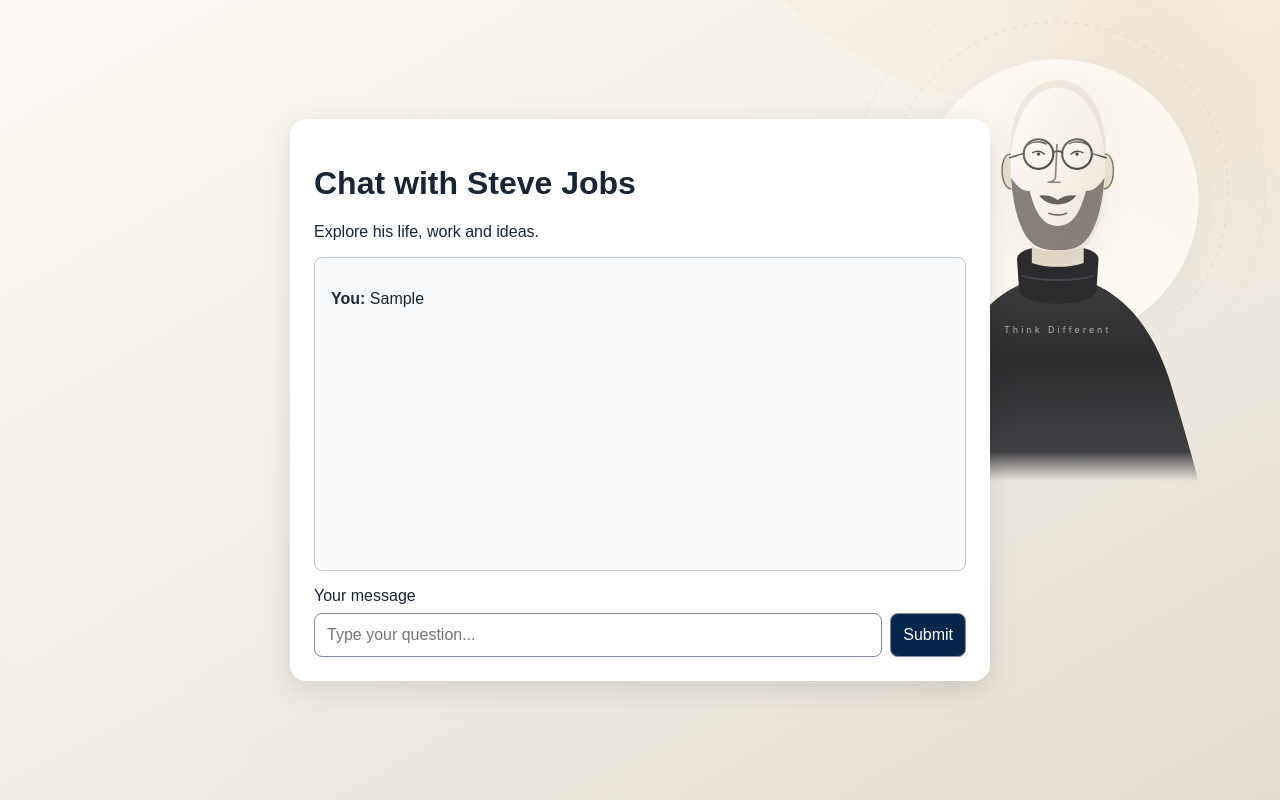
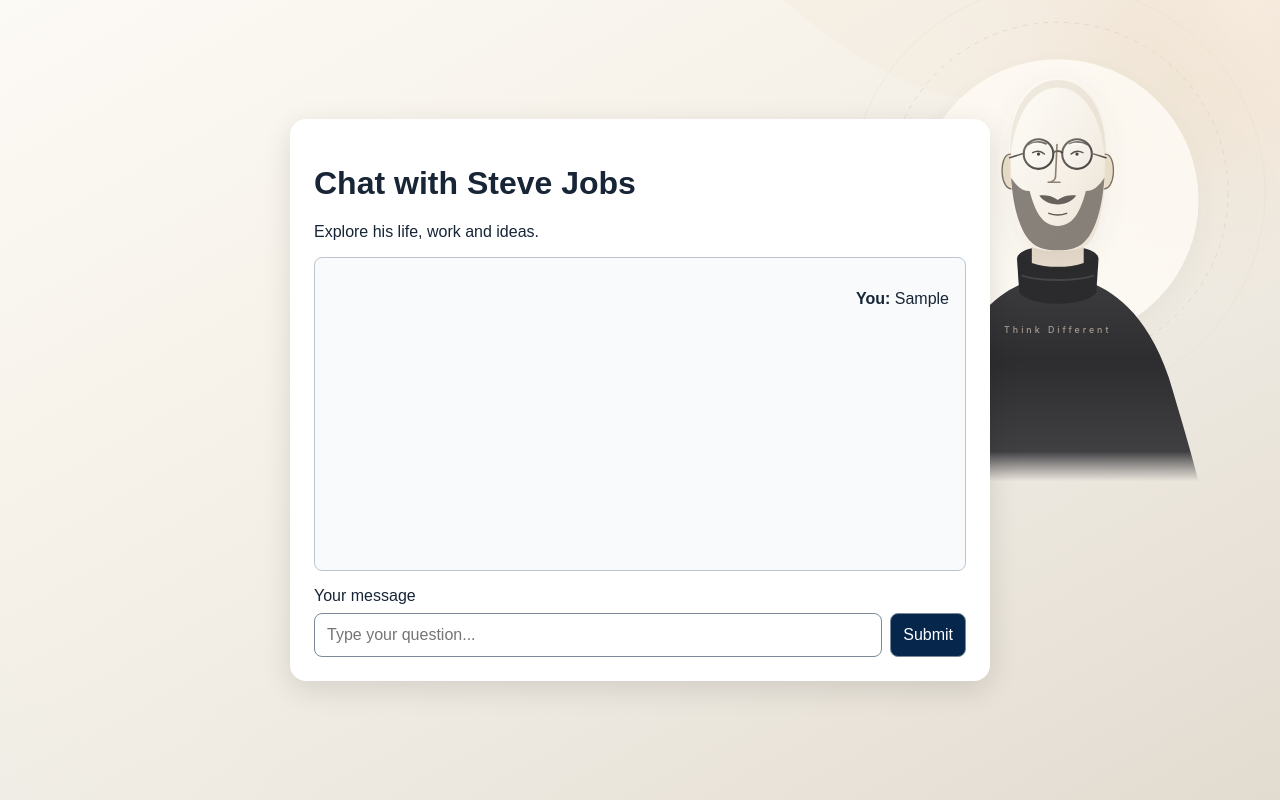
Before and after one commit to Keishin-Roberts/SE-Group17-2026, a React (Vite) app in the folder front/: page / in a window 1280 px wide. Both pictures are taken after typing "Sample" into the empty fields and a click on the button "Submit". Built offline with nearby package versions, Linux system fonts and the light colour scheme.

Commit message:
Changed styling of user sent messages to be right aligned

```diff
--- a/front/src/App.jsx
+++ b/front/src/App.jsx
@@ -34,7 +34,7 @@ function App() {
         aria-label="Conversation"
       >
         {messages.map(message => (
-          <p key={message.id}>
+          <p key={message.id} className="user-message">
             <strong>You: </strong>
             {message.text}
           </p>
--- a/front/src/index.css
+++ b/front/src/index.css
@@ -30,6 +30,11 @@ body {
   border: 1px solid #bcc5cf;
   border-radius: 8px;
   background-color: #f8fafc;
+}
+
+.user-message{
+  align-self: flex-end;
+  text-align: right;
 }
 
 .container label {
```
